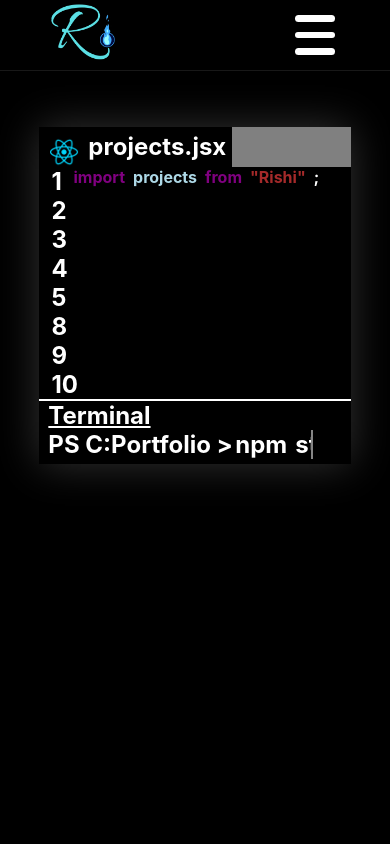
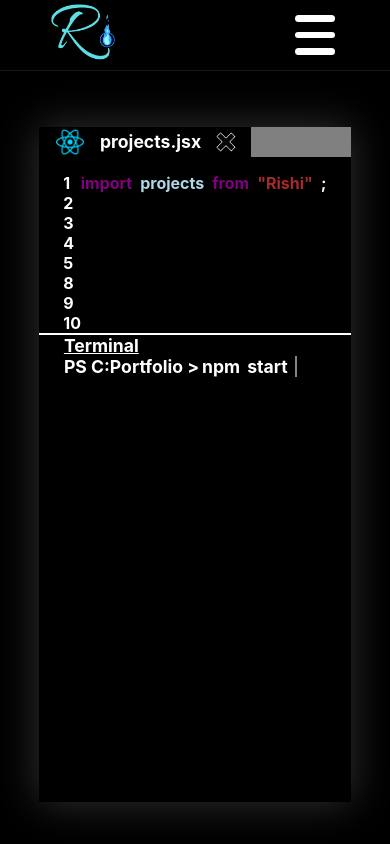
Before and after one commit to rishigupta1109/PortfolioNext, a Next.js app: page /projects in a window 390 px wide. Built offline with nearby package versions, Linux system fonts and the light colour scheme.

Commit message:
more responsice

```diff
--- a/src/CSS/Contact.module.css
+++ b/src/CSS/Contact.module.css
@@ -9,6 +9,7 @@
     /* border-top: 2px solid #00ffff; */
 }
 .row{
+    gap:15px;
     display: flex;
     flex-direction: row;
     justify-content: center;
--- a/src/CSS/Loadingpage.module.css
+++ b/src/CSS/Loadingpage.module.css
@@ -1,6 +1,5 @@
 .loadingpage{
      box-shadow: 0 0px 40px rgba(255, 255, 255, 0.2);
-
     background-color: black;
     position: absolute;
     top:15%;
@@ -9,19 +8,24 @@
     height: 80%;
     z-index: 3;
 }
+.tabrow{
+    padding-left: 1rem;
+    display: flex;
+    flex-direction: row;
+    justify-content: space-between;
+    align-items: center;
+    gap:15px;
+}
 .greystrip{
     background-color: grey;
-    position: absolute;
-    top:0%;
-    left: 30%;
-    width: 70%;
-    height: 7%;
+    width: 100%;
+    height: 50px;
     z-index: 4;
 }
 .reactlogo{
     height:40px;
     width: 40px;
-    margin: 10px 0 0 10px;
+
 }
 .loadingpage h2{
     color:white;
@@ -67,7 +71,7 @@
         width:0%;
     }
     100%{
-        width:11%;
+        width:8rem;
     }
 }
 
@@ -104,16 +108,15 @@
 }
 @media (min-width:500px) and (max-width:1000px)  {
     .greystrip{
-        width:30%;
-        left:70%;
-        height:8%;
+        width:100%;
+        height:50px;
     }
     @keyframes typewriter2 {
         0%{
             width:0%;
         }
         100%{
-            width:22vw;
+            width:8rem;
         }
     }
 }
@@ -121,26 +124,41 @@
    .loadingpage h3{
         font-size: 1rem !important;
     }
+    .column h2{
+        font-size: 1em;
+    }
     .greystrip{
-        width:38%;
-        left:62%;
-        height:12%;
+        width:100%;
+        height:30px;
     }
-    @keyframes typewriter2 {
+
+    .loadingpage{
+        height: 80vh;
+    }
+    .reactlogo{
+        height: 30px;
+        width: 30px;
+    }
+    .terminal{
+        padding-left: 1rem;
+    }
+    .terminal h2{
+        font-size: 1.1em;
+    }
+    .tabrow h2{
+        font-size: 1.1em;
+    }
+        @keyframes typewriter2 {
         0%{
             width:0%;
         }
         100%{
-            width:20vw;
+            width:6rem;
         }
     }
-    .loadingpage{
-        height: 40vh;
+    .crosslogo{
+        height: 20px;
+        width: 20px;
+        margin-left: 0;
     }
-    .reactlogo{
-        height: 30px;
-        width: 30px;
-
-    }
-
 }
--- a/src/CSS/Navbar.module.css
+++ b/src/CSS/Navbar.module.css
@@ -75,7 +75,7 @@
 
     align-items: center;
     position: absolute;
-    top: 85px;
+    top: 100px;
     left: 0;
     z-index: 5;
     width: 100%;
--- a/src/CSS/ProjectCard.module.css
+++ b/src/CSS/ProjectCard.module.css
@@ -16,6 +16,7 @@
     position: relative;
      aspect-ratio: 2;
     width: 40vw;
+    padding: 1rem;
 }
 .back,.front{
     position: absolute;
@@ -23,7 +24,7 @@
     top:0;
     display: flex;
     flex-direction: column;
-    padding: 15px;
+    padding: 1rem;
     aspect-ratio: 2;
     width: 35vw;
     text-align: center;
@@ -64,11 +65,20 @@
         width: 80vw;
         height: 60vw;
         /* height: 50vw; */
-        padding: 0;
+        padding: 1rem;
     }
     .card{
-        padding: 0;
+        padding: 1rem;
         width: 100vw;
         margin: 10px 0;
     }
 }
+@media (max-width:1100px) {
+
+    .card,.front,.back{
+        padding: 1rem;
+        width: 80vw;
+        height:40vh;
+        margin: 10px 0;
+    }
+}
--- a/src/components/LoadingPage/Loadingpage.jsx
+++ b/src/components/LoadingPage/Loadingpage.jsx
@@ -10,13 +10,16 @@ const LoadingPage = (props) => {
   let script = useRef();
   return (
     <div data-aos="fade-up" className={style.loadingpage}>
-      <div style={{ alignItems: "center" }} className={style.row}>
+      <div className={style.tabrow}>
         <Image src={reactLogo} className={style.reactlogo} alt="rl" />
         <h2>{`${props.page}.jsx`}</h2>
         <Image src={cross} className={style.crosslogo} alt="x" />
         <div className={style.greystrip}></div>
       </div>
-      <div className={style.row}>
+      <div
+        className={style.row}
+        style={{ marginTop: "1rem", paddingLeft: "1rem" }}
+      >
         <div className={style.column}>
           <h2>1</h2>
           <h2>2</h2>
--- a/src/components/global/Navbar.jsx
+++ b/src/components/global/Navbar.jsx
@@ -123,7 +123,6 @@ const Navbar = (props) => {
                 >
                   {headings[index].heading}
                 </h2>
-                <hr />
               </>
             );
           })}
--- a/src/components/projects/ProjectCard.jsx
+++ b/src/components/projects/ProjectCard.jsx
@@ -29,7 +29,7 @@ const Back = (props) => {
       className={style.back}
     >
       <h1>{props.name}</h1>
-      <h3>{props.details}</h3>
+      <p>{props.details}</p>
       <div>
         <a
           target="_blank"
```
